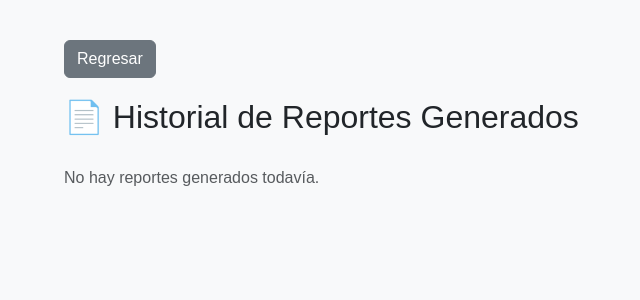
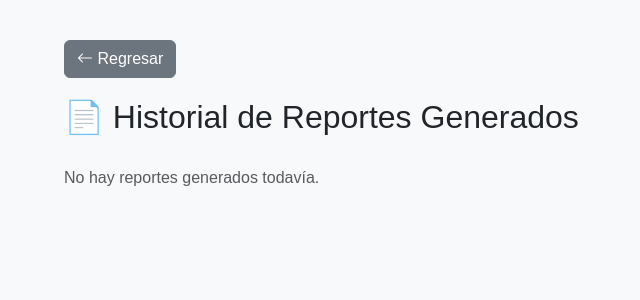
Before and after one commit to DANI-SHINO/SDS-Library, a Flask app: page /admin/reportes/historial in a window 1280 px wide. Shown: the top 300 px of the page, without its empty margins (18-658 px from the left). Run offline with Flask 3, Linux system fonts and the light colour scheme; a user stored in the database is signed in; data that the repository does not hold is empty.

Commit message:
Update historial_reportes.html

```diff
--- a/templates/reportes/historial_reportes.html
+++ b/templates/reportes/historial_reportes.html
@@ -7,6 +7,8 @@
 
   <!-- Bootstrap 5 desde CDN -->
   <link href="https://cdn.jsdelivr.net/npm/bootstrap@5.3.0/dist/css/bootstrap.min.css" rel="stylesheet">
+  <!-- Bootstrap Icons CDN ✅ -->
+  <link href="https://cdn.jsdelivr.net/npm/bootstrap-icons@1.10.5/font/bootstrap-icons.css" rel="stylesheet">
 
   <style>
     body {
@@ -33,7 +35,7 @@
 </head>
 <body>
   <div class="container">
-    <!-- Botón de Regresar -->
+    <!-- Botón de Regresar con flecha -->
     <a href="{{ url_for('main.inicio_contenido') }}" class="btn btn-secondary btn-back">
       <i class="bi bi-arrow-left"></i> Regresar
     </a>
@@ -70,7 +72,7 @@
     {% endif %}
   </div>
 
-  <!-- Bootstrap JS -->
+  <!-- Bootstrap Bundle -->
   <script src="https://cdn.jsdelivr.net/npm/bootstrap@5.3.0/dist/js/bootstrap.bundle.min.js"></script>
 </body>
 </html>
```
